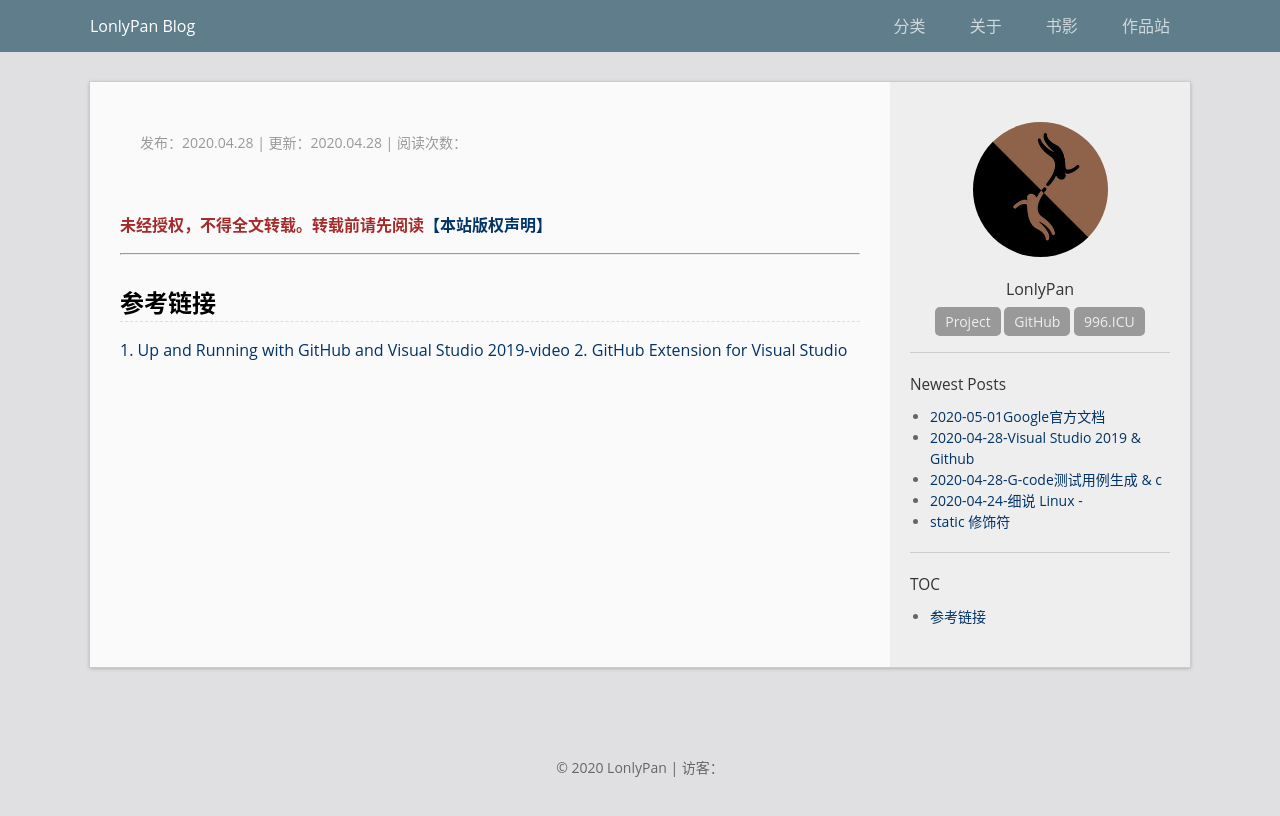
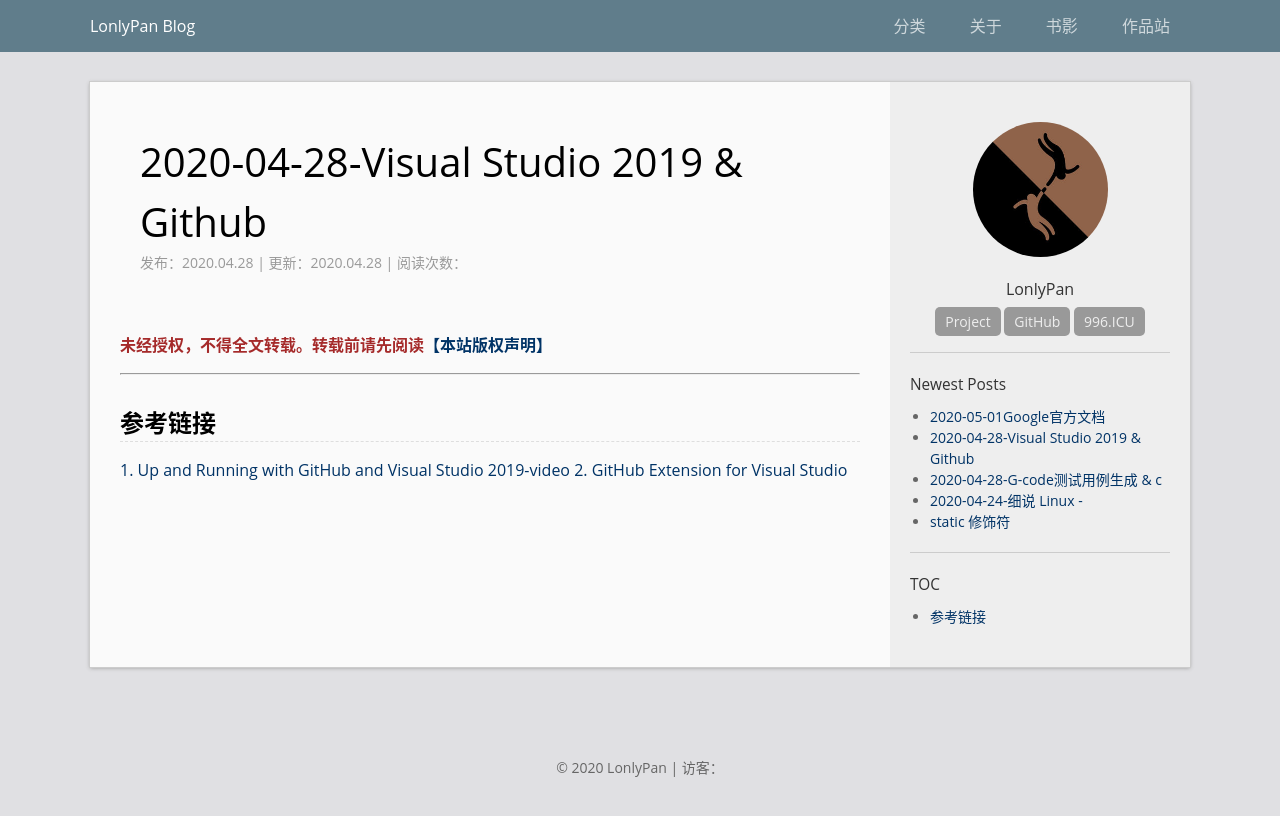
Before and after one commit to LonlyStack/LonlyPan.github.io, a Jekyll site: the page built from _posts/2020-04-28-Visual Studio 2019 & Github.md, in a window 1280 px wide. Shown: the top 816 px of the page. Built offline with Jekyll 4.4.1, drawn with Linux system fonts in a browser that asks for light colours; comment, search, counter and statistics services are not loaded.

Commit message:
修改文件: _posts/2020-04-28-Visual Studio 2019 & Github.md

```diff
--- a/_posts/2020-04-28-Visual Studio 2019 & Github.md
+++ b/_posts/2020-04-28-Visual Studio 2019 & Github.md
@@ -1,5 +1,6 @@
 ---
 layout: post
+show_title: "2020-04-28-Visual Studio 2019 & Github"
 title: "2020-04-28-Visual Studio 2019 & Github"
 date: 2020-04-28
 last_modified_at: 2020-04-28
```
